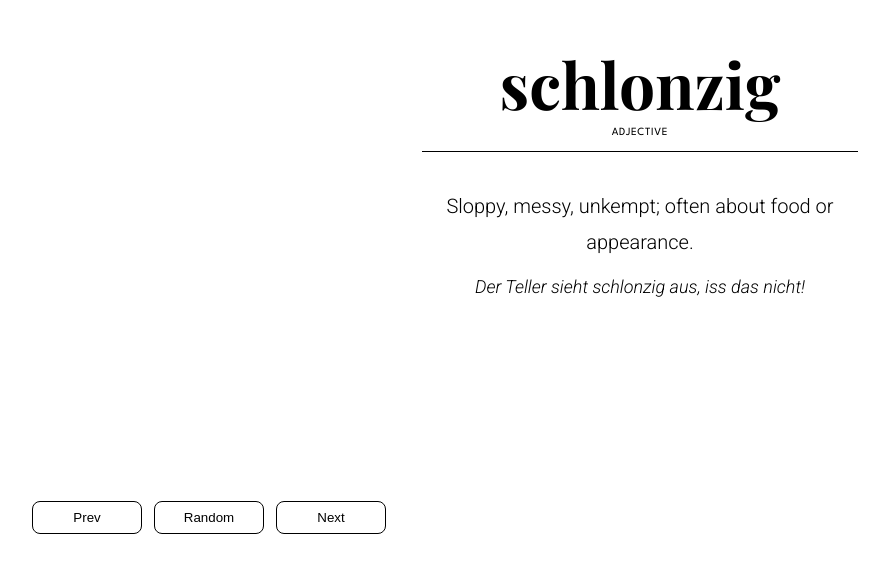
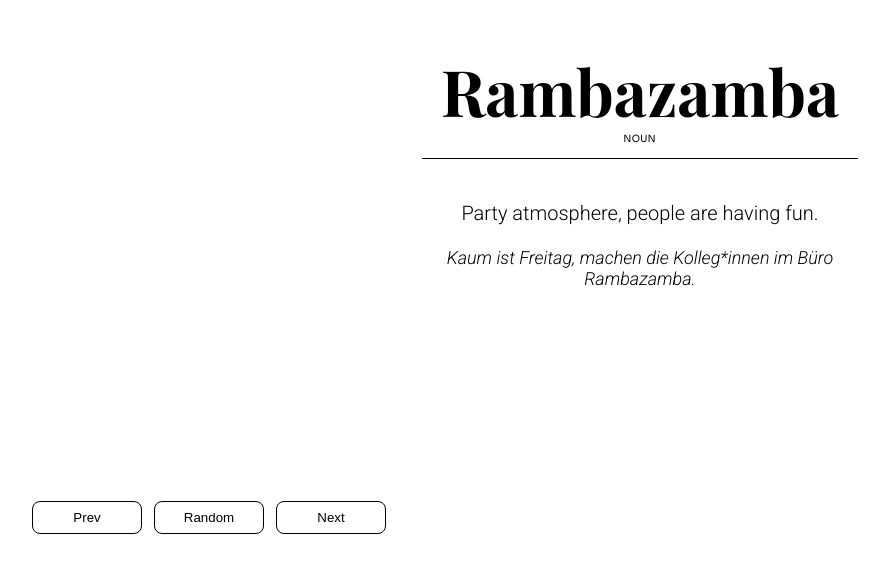
Before and after one commit to Avaru/dictionary, a Vue app: page / in a window 1280 px wide. Shown: the part 234-806 px from the top of the page, without its empty margins (0-870 px from the left). Built offline with nearby package versions, Linux system fonts and the light colour scheme; a web font is replaced by a local one.

Commit message:
More sophisticated vocabulary

```diff
--- a/src/dictionary.ts
+++ b/src/dictionary.ts
@@ -172,7 +172,7 @@
   {
     word: "Wonneproppen",
     type: "noun",
-    definition: "A chubby, adorable baby or toddler. Not a cat.",
+    definition: "A chubby, adorable baby or toddler. Maybe a cat.",
     example: "Schau dir den kleinen Wonneproppen an!",
   },
   {
@@ -220,8 +220,10 @@
   {
     word: "gelackmeiert",
     type: "adjective",
-    definition: "Scammed, tricked, deceived, to be at a disadvantage; can also be used as a noun 'der*die Gelackmeierte sein'.",
-    example: "Anton hat das letzte Stück Kuchen gegessen und ich stand gelackmeiert da [/ und ich war die Gelackmeierte].",
+    definition:
+      "Scammed, tricked, deceived, to be at a disadvantage; can also be used as a noun 'der*die Gelackmeierte sein'.",
+    example:
+      "Anton hat das letzte Stück Kuchen gegessen und ich stand gelackmeiert da [/ und ich war die Gelackmeierte].",
   },
   {
     word: "Rambazamba",
@@ -232,7 +234,8 @@
   {
     word: "Fritze",
     type: "noun",
-    definition: "A person without personal relationship to you; usually combined with a profession.",
+    definition:
+      "A person without personal relationship to you; usually combined with a profession.",
     example: "Der Versicherungsfritze hat angerufen.",
   },
   {
@@ -244,7 +247,8 @@
   {
     word: "Fuzzi",
     type: "noun",
-    definition: "A person who cannot be taken seriously, contrary to their own opinion about themselves.",
+    definition:
+      "A person who cannot be taken seriously, contrary to their own opinion about themselves.",
     example: "Der Marketingfuzzi hatte wieder mal nichts Sinnvolles beizutragen.",
   },
   {
@@ -259,6 +263,54 @@
     definition: "A Vollpfosten.",
     example: "Der Schwachmat hat schon wieder den Müll falsch getrennt!",
   },
+  {
+    word: "Dödel",
+    type: "noun",
+    definition: "A silly or foolish person; a bit of a fool.",
+    example: "Der Dödel hat den Kaffee verschüttet.",
+  },
+  {
+    word: "Rummachen",
+    type: "verb",
+    definition: "To make out; to engage in romantic or physical affection.",
+    example: "Die beiden haben auf der Party ordentlich rumgemacht.",
+  },
+  {
+    word: "Piepmatz",
+    type: "noun",
+    definition: "A small bird; often used affectionately for small children.",
+    example: "Der kleine Piepmatz schläft schon.",
+  },
+  {
+    word: "beratungsresistent",
+    type: "adjective",
+    definition: "Stubbornly refusing advice or help; unwilling to listen to others.",
+    example: "Trotz aller Hinweise bleibt er beratungsresistent.",
+  },
+  {
+    word: "schnabulieren",
+    type: "verb",
+    definition: "To eat with pleasure; to nibble or snack delightfully.",
+    example: "Lass uns schnalbulieren gehen!",
+  },
+  {
+    word: "Frechdachs",
+    type: "noun",
+    definition: "A cheeky or mischievous person, often a child.",
+    example: "Luca war heute wieder ein Frechdachs im Planning.",
+  },
+  {
+    word: "Kinkerlitzchen",
+    type: "noun",
+    definition: "Trivial details or unnecessary frills.",
+    example: "Lass den Kinkerlitzchen und komm zur Sache.",
+  },
+  {
+    word: "Peppig",
+    type: "adjective",
+    definition: "Lively, spirited, full of energy, yet oldschool",
+    example: "Miriams Klamotten sind immer so peppig.",
+  },
 ];
 
 export default dictionary;
```
